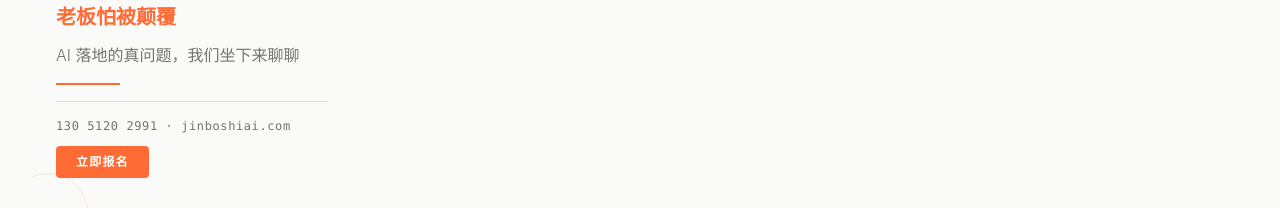
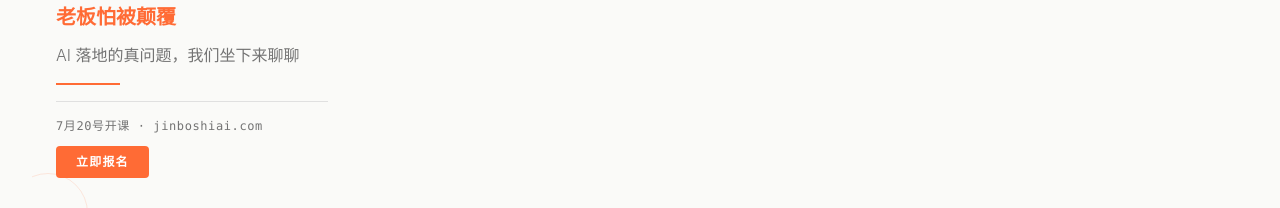
Before and after one commit to jinjiantong/jinboshiai_web, a Next.js app: page / in a window 1280 px wide. Shown: the part 1165-1373 px from the top of the page. Built offline with nearby package versions, Linux system fonts and the light colour scheme; no server answers; the database is empty; a web font is replaced by a local one.

Commit message:
feat: update date to 7月20号 and add link to contact section

```diff
--- a/components/sections/Activities.tsx
+++ b/components/sections/Activities.tsx
@@ -100,11 +100,11 @@ export default function Activities() {
 
                   <div className="mt-auto pt-4 border-t" style={{ borderColor: '#e0e0e0' }}>
                     <div className="text-xs mb-3 font-mono" style={{ color: '#737373', letterSpacing: '0.05em' }}>
-                      130 5120 2991 · jinboshiai.com
+                      7月20号开课 · jinboshiai.com
                     </div>
-                    <div className="inline-block px-5 py-2 text-xs font-semibold rounded" style={{ background: '#FF6B35', color: 'white', letterSpacing: '0.1em', textTransform: 'uppercase' }}>
+                    <a href="#join" className="inline-block px-5 py-2 text-xs font-semibold rounded cursor-pointer" style={{ background: '#FF6B35', color: 'white', letterSpacing: '0.1em', textTransform: 'uppercase' }}>
                       立即报名
-                    </div>
+                    </a>
                   </div>
                 </div>
               </div>
```
